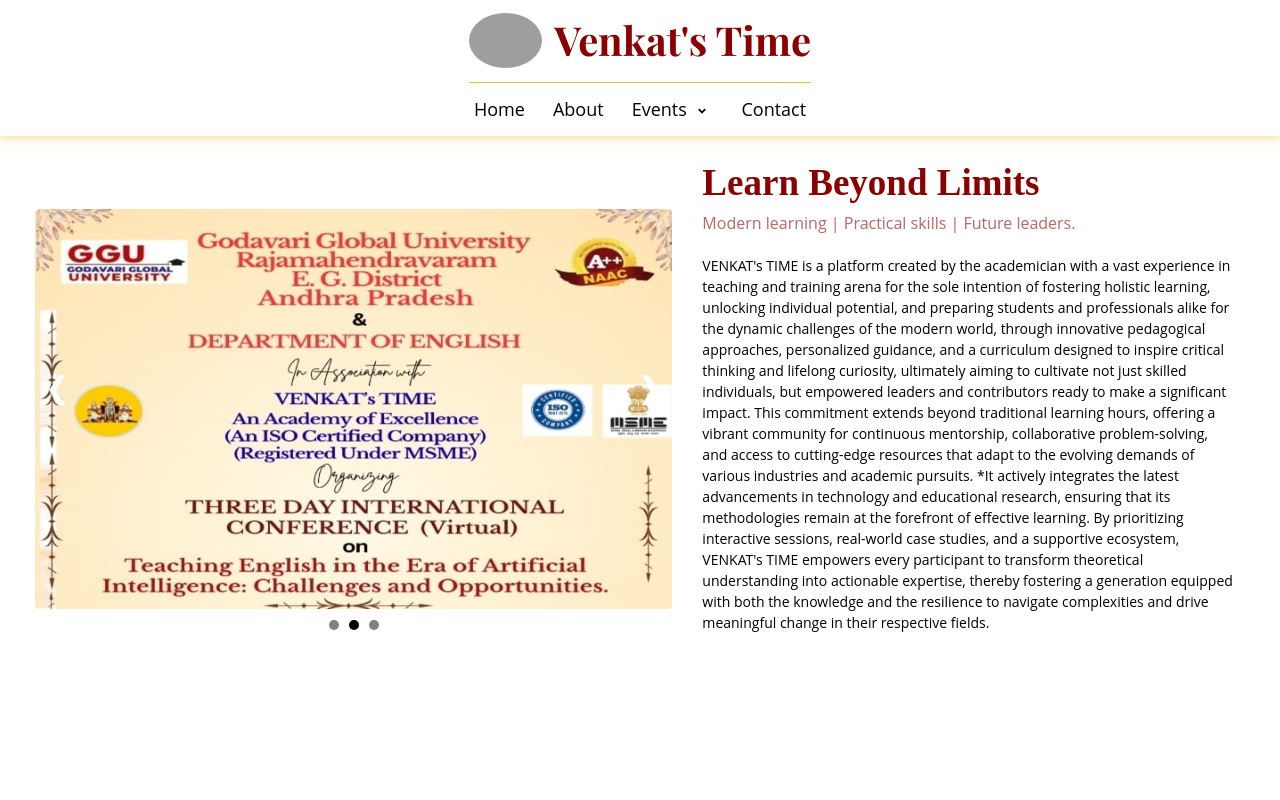
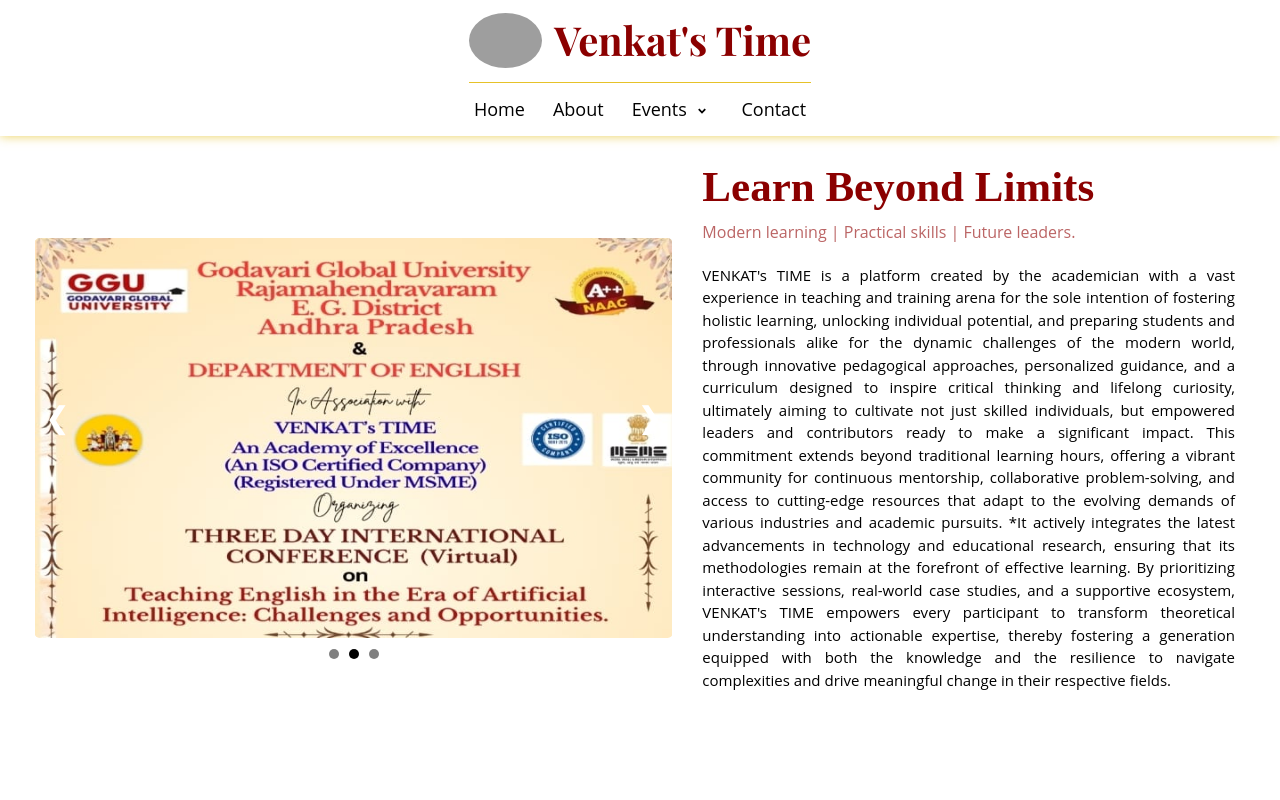
Before and after one commit to Poornima0230/venkatsTime, a React (Vite) app: page / in a window 1280 px wide. Shown: the top 800 px of the page. Built offline with nearby package versions, Linux system fonts and the light colour scheme; grey boxes are pictures that could not be loaded; a web font is replaced by a local one.

Commit message:
updated alignment

```diff
--- a/src/styles/home.css
+++ b/src/styles/home.css
@@ -90,10 +90,11 @@
 .hero-content {
     width: 50%;
     padding: 1rem;
+    text-align: justify;
 }
 
 .hero-heading {
-    font-size: 3.7rem;
+    font-size: 4.3rem;
     font-family: 'Times New Roman', Times, serif;
     color: var(--accent-2);
     padding-top: 1.5rem;
@@ -108,7 +109,7 @@
 }
 
 .hero-content p {
-    font-size: 1.4rem;
+    font-size: 1.5rem;
 }
 
 @media (max-width:729px) {
```
